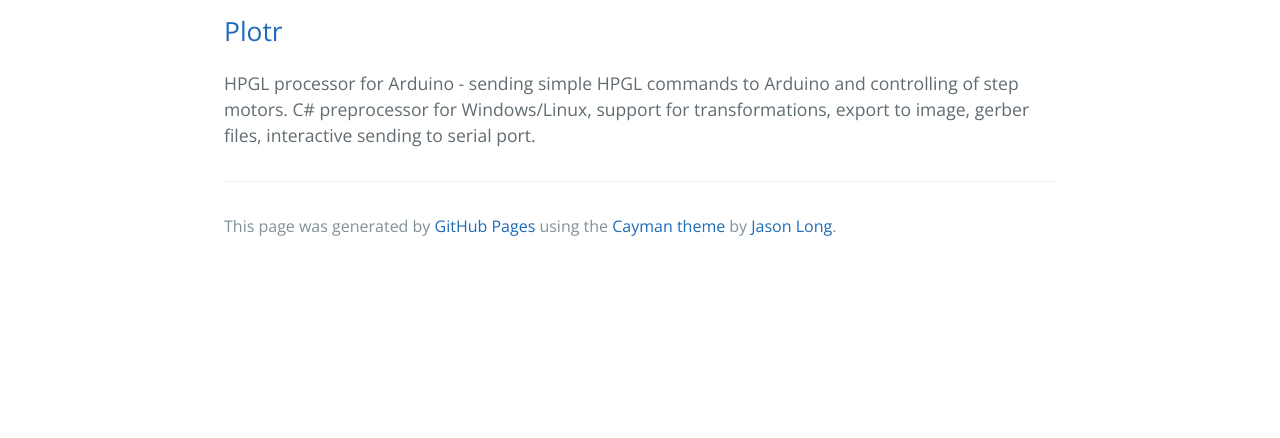
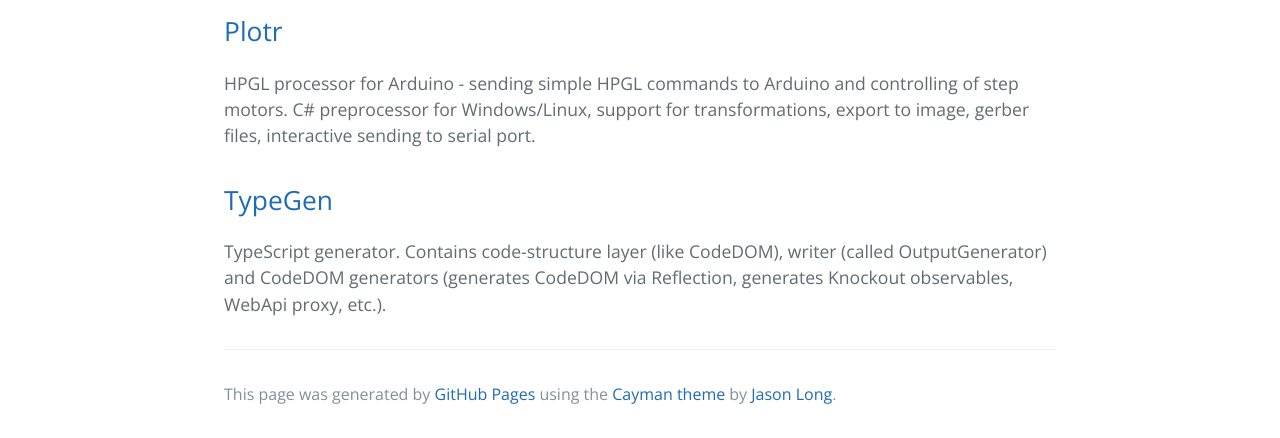
Before and after one commit to spustlik/spustlik.github.io, a plain HTML site: page index.html in a window 1280 px wide. Shown: the part 421-859 px from the top of the page. Before the commit the page ends 800 px from the top, so only its background shows below. Drawn offline with nearby package versions, Linux system fonts and the light colour scheme.

Commit message:
Replace master branch with page content via GitHub

```diff
--- a/index.html
+++ b/index.html
@@ -26,6 +26,12 @@
 <p>HPGL processor for Arduino - sending simple HPGL commands to Arduino and controlling of step motors.
 C# preprocessor for Windows/Linux, support for transformations, export to image, gerber files, interactive sending to serial port.</p>
 
+<h2>
+<a id="typegen" class="anchor" href="#typegen" aria-hidden="true"><span class="octicon octicon-link"></span></a><a href="https:/github.com/spustlik/typegen">TypeGen</a>
+</h2>
+
+<p>TypeScript generator. Contains code-structure layer (like CodeDOM), writer (called OutputGenerator) and CodeDOM generators (generates CodeDOM via Reflection, generates Knockout observables, WebApi proxy, etc.).</p>
+
       <footer class="site-footer">
 
         <span class="site-footer-credits">This page was generated by <a href="https://pages.github.com">GitHub Pages</a> using the <a href="https://github.com/jasonlong/cayman-theme">Cayman theme</a> by <a href="https://twitter.com/jasonlong">Jason Long</a>.</span>
--- a/params.json
+++ b/params.json
@@ -1 +1 @@
-{"name":"Spustliks is gitting","tagline":"My codethoughts","body":"#Current projects\r\n## [Plotr](https://github.com/spustlik/plotr)\r\nHPGL processor for Arduino - sending simple HPGL commands to Arduino and controlling of step motors.\r\nC# preprocessor for Windows/Linux, support for transformations, export to image, gerber files, interactive sending to serial port.\r\n","google":"","note":"Don't delete this file! It's used internally to help with page regeneration."}
+{"name":"Spustliks is gitting","tagline":"My codethoughts","body":"#Current projects\r\n## [Plotr](https://github.com/spustlik/plotr)\r\nHPGL processor for Arduino - sending simple HPGL commands to Arduino and controlling of step motors.\r\nC# preprocessor for Windows/Linux, support for transformations, export to image, gerber files, interactive sending to serial port.\r\n\r\n## [TypeGen](https:/github.com/spustlik/typegen)\r\nTypeScript generator. Contains code-structure layer (like CodeDOM), writer (called OutputGenerator) and CodeDOM generators (generates CodeDOM via Reflection, generates Knockout observables, WebApi proxy, etc.).\r\n","google":"","note":"Don't delete this file! It's used internally to help with page regeneration."}
```
